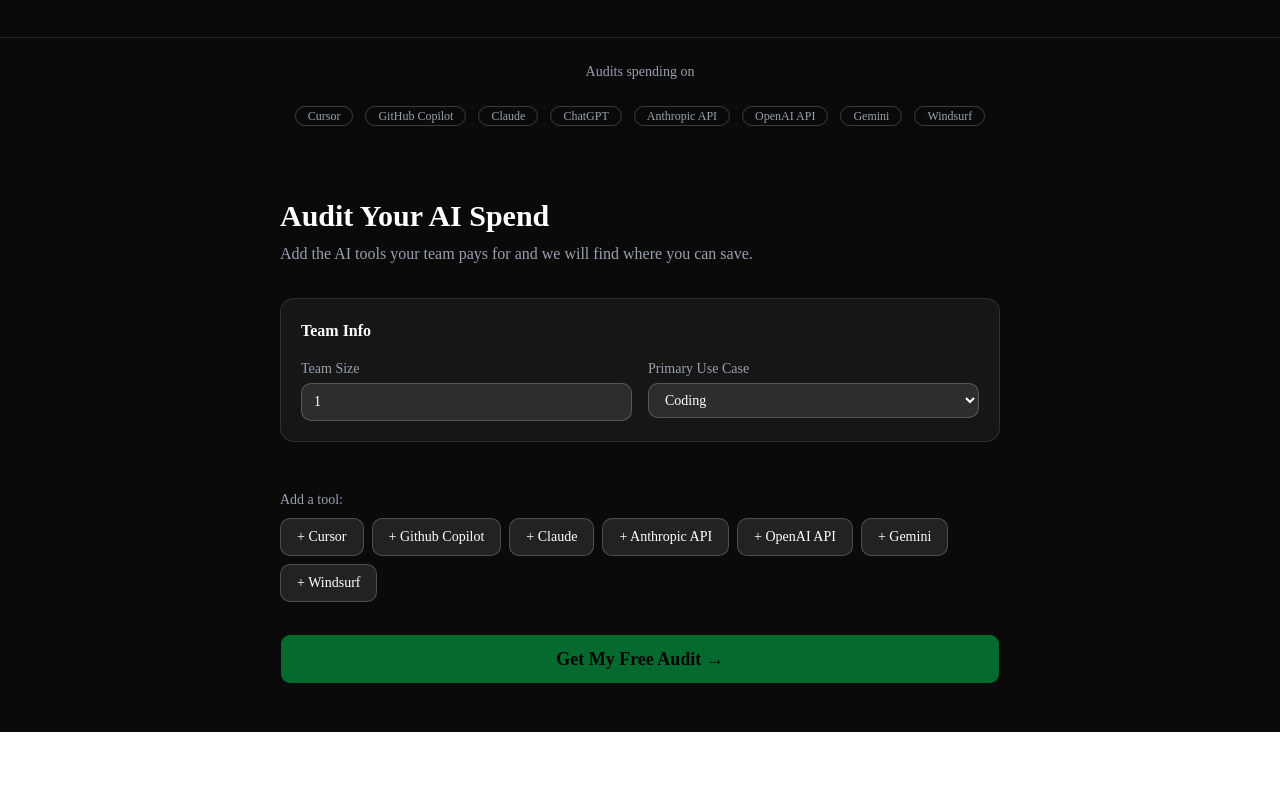
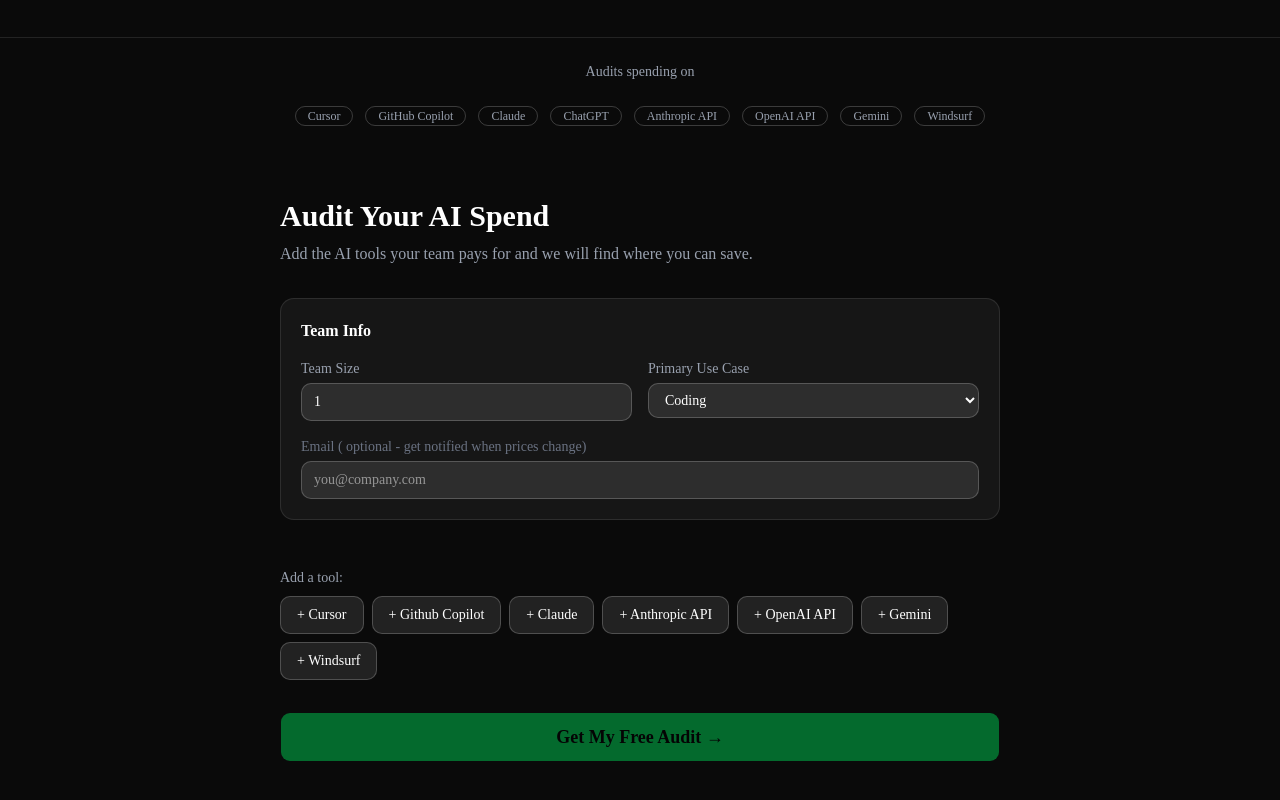
Before and after one commit to rahul-singh011/ai-spend-audit, a Next.js app: page / in a window 1280 px wide. Shown: the part 522-1322 px from the top of the page. Before the commit the page ends 1254 px from the top, so only its background shows below. Built offline with nearby package versions, Linux system fonts and the light colour scheme.

Commit message:
feat: save pricing snapshot and user email with each audit

```diff
--- a/app/api/audit/route.ts
+++ b/app/api/audit/route.ts
@@ -1,17 +1,25 @@
 import { NextRequest, NextResponse } from "next/server";
-import { runAudit } from "@/lib/auditEngine";
+import { runAudit, OFFICIAL_PRICING } from "@/lib/auditEngine";
 import { AuditFormData } from "@/types";
 import { supabase } from "@/lib/supabase";
 
 export async function POST(request: NextRequest) {
   try {
-    const formData: AuditFormData = await request.json();
+    const body = await request.json();
+
+    const formData: AuditFormData = body.formData || body;
+    const email: string | null = body.email || null;
 
     if (!formData.tools || formData.tools.length === 0) {
       return NextResponse.json({ error: "No tools provided" }, { status: 400 });
     }
 
     const auditResult = runAudit(formData);
+
+    const pricingSnapshot = formData.tools.reduce((acc, tool) => {
+      acc[tool.toolName] = OFFICIAL_PRICING[tool.toolName] || {}
+      return acc
+    }, {} as Record<string, Record<string, number>>)
 
     const { data, error: supabaseError } = await supabase
       .from("audits")
@@ -21,6 +29,8 @@
         total_monthly_savings: auditResult.totalMonthlySavings,
         total_annual_savings: auditResult.totalAnnualSavings,
         ai_summary: "",
+        pricing_snapshot: pricingSnapshot,
+        user_email: email,
       })
       .select("id")
       .single();
--- a/components/form/SpendForm.tsx
+++ b/components/form/SpendForm.tsx
@@ -16,6 +16,7 @@
   tools: ToolEntry[];
   teamSize: number;
   useCase: string;
+  email : string
 }
 
 const ALL_TOOLS = [
@@ -34,6 +35,7 @@
   tools: [],
   teamSize: 1,
   useCase: "coding",
+  email: '',
 };
 
 export default function SpendForm() {
@@ -41,7 +43,11 @@
     if (typeof window === "undefined") return DEFAULT_FORM;
     try {
       const saved = localStorage.getItem("spendlens-form");
-      return saved ? JSON.parse(saved) : DEFAULT_FORM;
+      if (saved) {
+        const parsed = JSON.parse(saved);
+        return { ...DEFAULT_FORM, ...parsed, email: parsed.email || '' };
+      }
+      return DEFAULT_FORM;
     } catch {
       return DEFAULT_FORM;
     }
@@ -100,7 +106,10 @@
       const response = await fetch("/api/audit", {
         method: "POST",
         headers: { "Content-Type": "application/json" },
-        body: JSON.stringify(formData),
+        body: JSON.stringify({
+          formData,
+          email: formData.email || null
+        }),
       });
 
       const result = await response.json();
@@ -176,6 +185,23 @@
             </select>
           </div>
         </div>
+
+        <div className="mt-4">
+          <label
+              htmlFor="email"
+              className="text-gray-500 text-sm mb-1 block">
+                Email <span className="text-gray-500">( optional - get notified when prices change)</span>
+          </label>
+          <input
+            id="email"
+            type="email"
+            value={formData.email}
+            onChange={(e) => setFormData(prev => ({ ...prev, email: e.target.value }))}
+            placeholder="you@company.com"
+            className="w-full bg-white/10 border border-white/20 rounded-lg px-3 py-2 text-white text-sm"
+          />
+
+        </div>
       </div>
 
       <div className="flex flex-col gap-4 mb-6"
--- a/components/form/ToolCard.tsx
+++ b/components/form/ToolCard.tsx
@@ -41,7 +41,7 @@
   onRemove,
 }: ToolcardProps) {
   return (
-    <div className="bg-white/5 border border-white/10 rounded-xl p-5 relative">
+    <div className="bg-white/5 border border-white/10 rounded-xl p-5 relative" suppressHydrationWarning>
       <button
         onClick={() => onRemove(toolEntry.id)}
         className="absolute top-3 right-3 text-gray-400 hover:text-red-400 text-xl"
--- a/lib/auditEngine.ts
+++ b/lib/auditEngine.ts
@@ -1,7 +1,7 @@
 
 import { AuditFormData , AuditResult , ToolRecommendation} from '@/types'
 
-const OFFFICIAL_PRICING: Record<string ,Record<string, number>> = {
+export const OFFICIAL_PRICING: Record<string ,Record<string, number>> = {
 
     cursor:{
         hobby:0,
@@ -76,7 +76,7 @@
     useCase: string
 ): ToolRecommendation {
 
-    const toolPricing = OFFFICIAL_PRICING[tool.toolName]
+    const toolPricing = OFFICIAL_PRICING[tool.toolName]
     const currentPricePerSeat = toolPricing?.[tool.plan] ?? 0
     const officialMonthlyTotal = currentPricePerSeat * tool.seats
 
```
